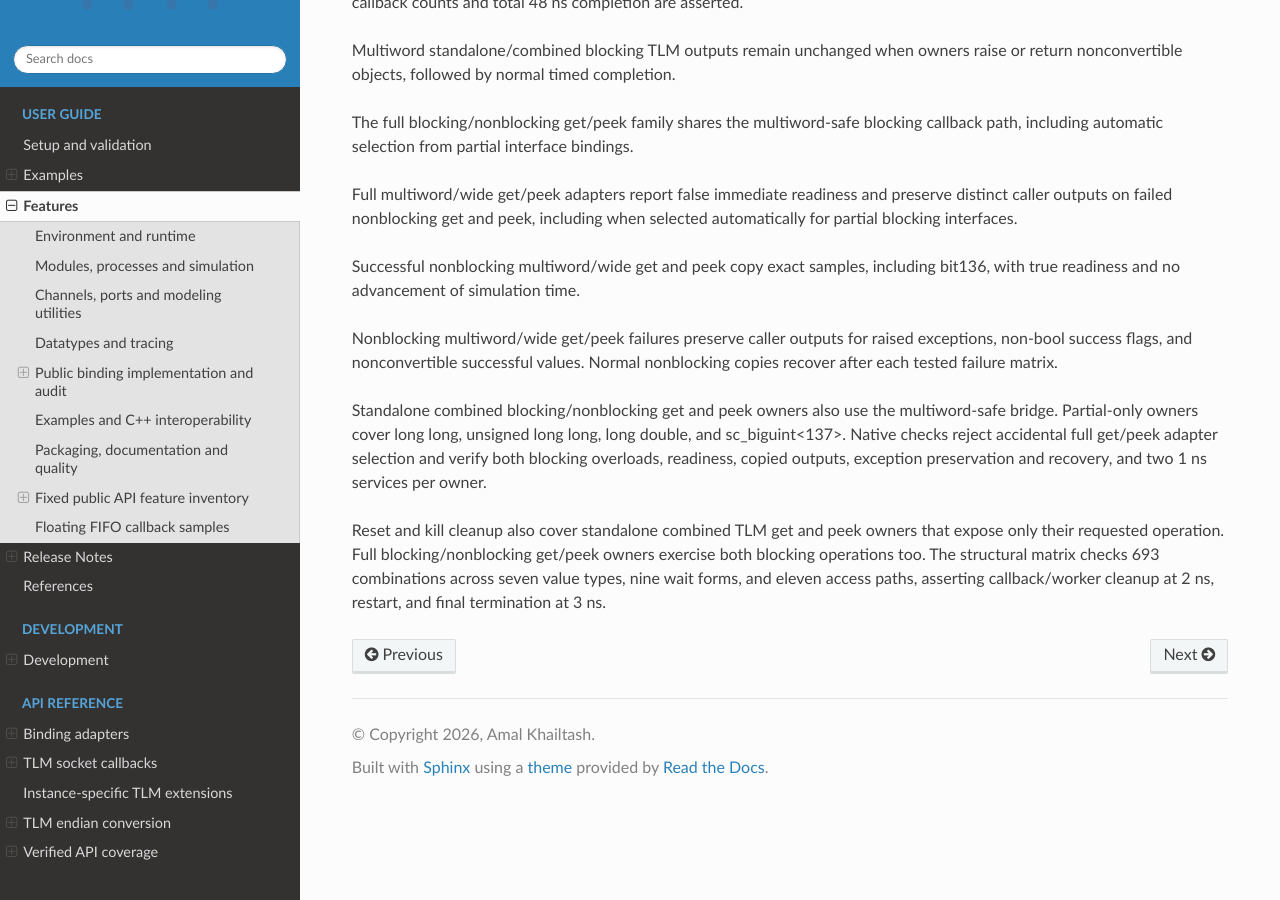
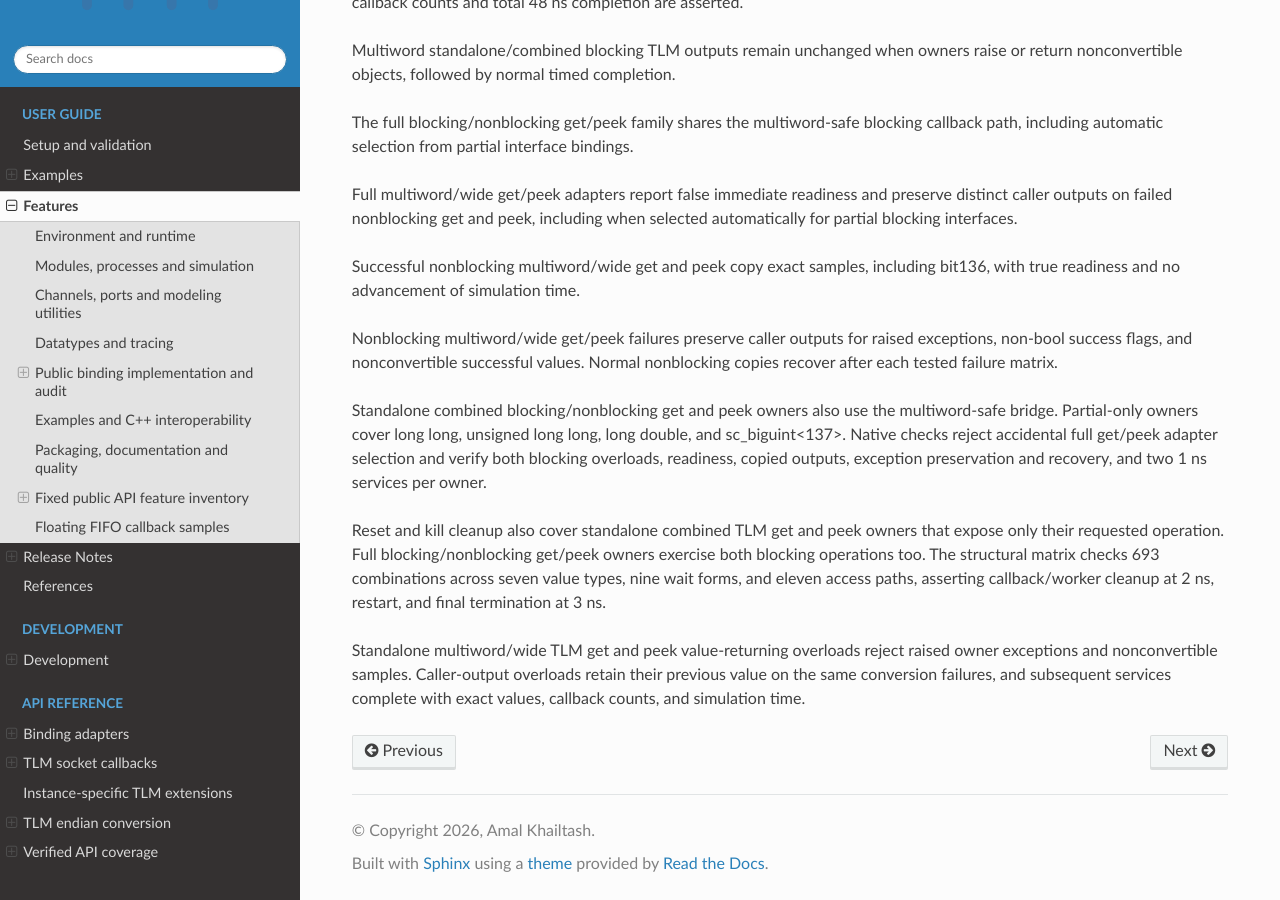
Before and after one commit to amal-khailtash/pysystemc, a Sphinx documentation site: the page built from docs/intro/features.rst, in a window 1280 px wide and 900 px high, scrolled down 27783 px. Built offline with Sphinx 7.4.7 and the Read the Docs theme 3.1.0, drawn with Linux system fonts in a browser that asks for light colours.

Commit message:
test: verify standalone TLM value-return error recovery

```diff
--- a/docs/intro/features.rst
+++ b/docs/intro/features.rst
@@ -1184,3 +1184,8 @@ that expose only their requested operation. Full blocking/nonblocking get/peek o
 The structural matrix checks 693 combinations across seven value types, nine
 wait forms, and eleven access paths,
 asserting callback/worker cleanup at 2 ns, restart, and final termination at 3 ns.
+
+Standalone multiword/wide TLM get and peek value-returning overloads reject
+raised owner exceptions and nonconvertible samples. Caller-output overloads
+retain their previous value on the same conversion failures, and subsequent
+services complete with exact values, callback counts, and simulation time.
```
Also changed, not shown: CHANGELOG.md (+1 -0 lines), 1 other file.
